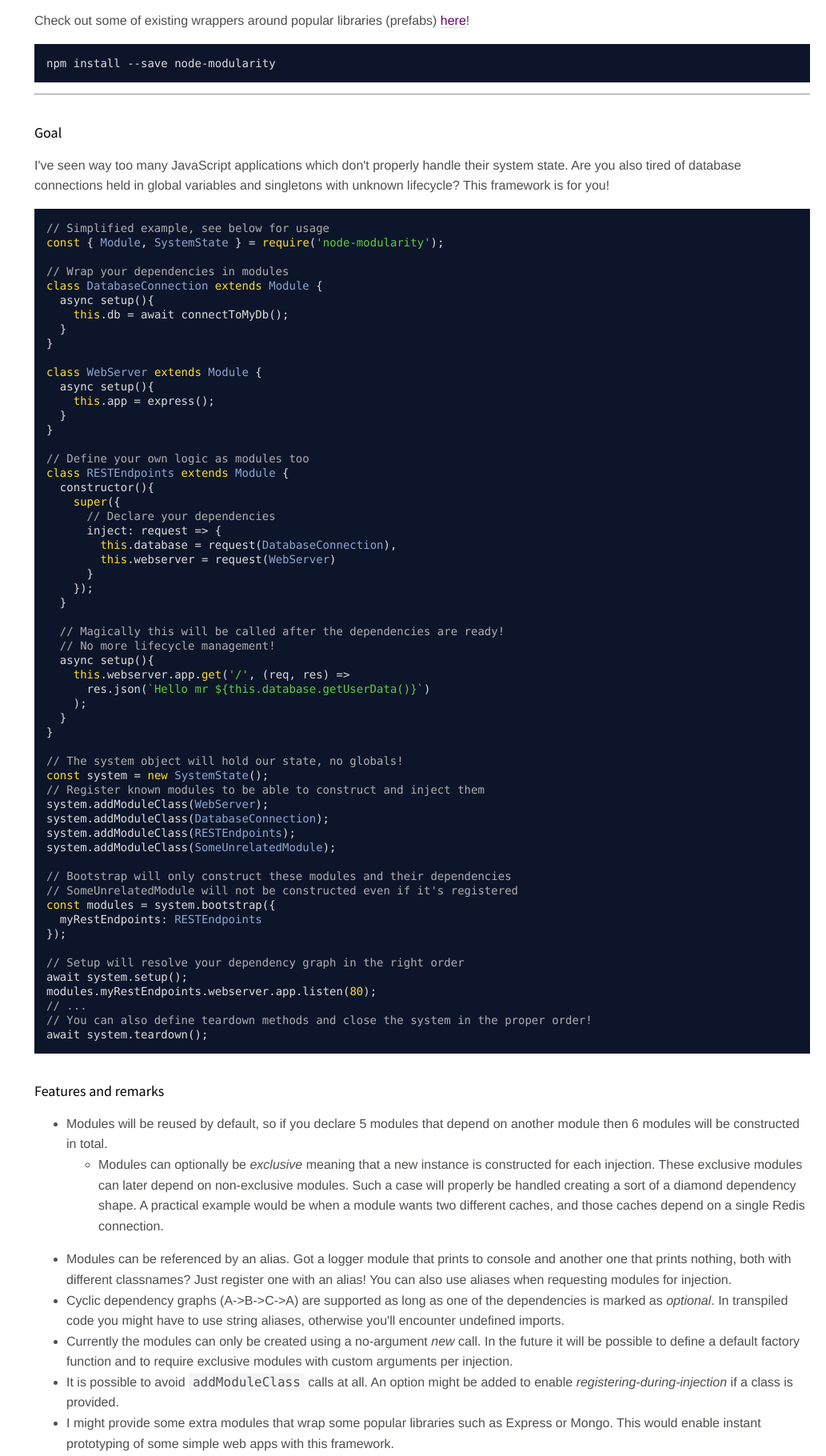
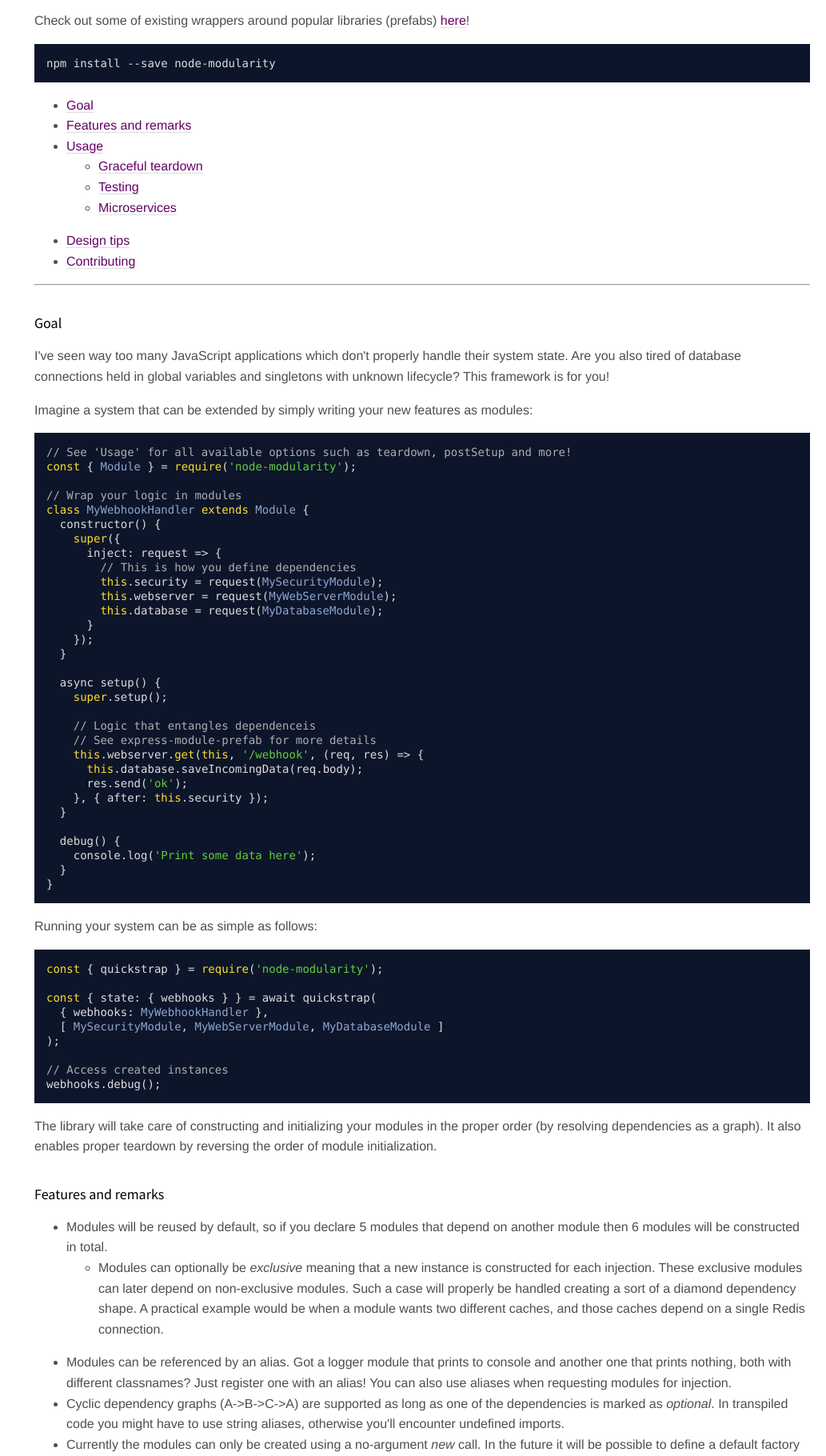
Before and after one commit to walasek/node-modularity, a website: page docs/index.html in a window 1280 px wide. Shown: the part 1124-2944 px from the top of the page at 80% size, without its empty margins (247-1280 px from the left). Drawn offline with Linux system fonts and the light colour scheme.

Commit message:
Minor documentation improvements, design guidelines added to README

```diff
--- a/docs/index.html
+++ b/docs/index.html
@@ -64,67 +64,67 @@
 <p>Check out some of existing wrappers around popular libraries (prefabs) <a href="./prefabs">here</a>!</p>
 <pre class="prettyprint source lang-bash"><code>npm install --save node-modularity
 </code></pre>
+<ul>
+<li><a href="#goal">Goal</a></li>
+<li><a href="#features-and-remarks">Features and remarks</a></li>
+<li><a href="#usage">Usage</a>
+<ul>
+<li><a href="#graceful-teardown">Graceful teardown</a></li>
+<li><a href="#testing">Testing</a></li>
+<li><a href="#microservices">Microservices</a></li>
+</ul>
+</li>
+<li><a href="#design-tips">Design tips</a></li>
+<li><a href="#contributing">Contributing</a></li>
+</ul>
 <hr>
 <h2>Goal</h2>
 <p>I've seen way too many JavaScript applications which don't properly handle their system state. Are you also tired of database connections held in global variables and singletons with unknown lifecycle? This framework is for you!</p>
-<pre class="prettyprint source lang-javascript"><code>// Simplified example, see below for usage
-const { Module, SystemState } = require('node-modularity');
+<p>Imagine a system that can be extended by simply writing your new features as modules:</p>
+<pre class="prettyprint source lang-javascript"><code>// See 'Usage' for all available options such as teardown, postSetup and more!
+const { Module } = require('node-modularity');
 
-// Wrap your dependencies in modules
-class DatabaseConnection extends Module {
-  async setup(){
-    this.db = await connectToMyDb();
-  }
-}
-
-class WebServer extends Module {
-  async setup(){
-    this.app = express();
-  }
-}
-
-// Define your own logic as modules too
-class RESTEndpoints extends Module {
-  constructor(){
+// Wrap your logic in modules
+class MyWebhookHandler extends Module {
+  constructor() {
     super({
-      // Declare your dependencies
       inject: request => {
-        this.database = request(DatabaseConnection),
-        this.webserver = request(WebServer)
+        // This is how you define dependencies
+        this.security = request(MySecurityModule);
+        this.webserver = request(MyWebServerModule);
+        this.database = request(MyDatabaseModule);
       }
     });
   }
 
-  // Magically this will be called after the dependencies are ready!
-  // No more lifecycle management!
-  async setup(){
-    this.webserver.app.get('/', (req, res) =>
-      res.json(`Hello mr ${this.database.getUserData()}`)
-    );
+  async setup() {
+    super.setup();
+
+    // Logic that entangles dependenceis
+    // See express-module-prefab for more details
+    this.webserver.get(this, '/webhook', (req, res) => {
+      this.database.saveIncomingData(req.body);
+      res.send('ok');
+    }, { after: this.security });
+  }
+
+  debug() {
+    console.log('Print some data here');
   }
 }
+</code></pre>
+<p>Running your system can be as simple as follows:</p>
+<pre class="prettyprint source lang-javascript"><code>const { quickstrap } = require('node-modularity');
 
-// The system object will hold our state, no globals!
-const system = new SystemState();
-// Register known modules to be able to construct and inject them
-system.addModuleClass(WebServer);
-system.addModuleClass(DatabaseConnection);
-system.addModuleClass(RESTEndpoints);
-system.addModuleClass(SomeUnrelatedModule);
+const { state: { webhooks } } = await quickstrap(
+  { webhooks: MyWebhookHandler },
+  [ MySecurityModule, MyWebServerModule, MyDatabaseModule ]
+);
 
-// Bootstrap will only construct these modules and their dependencies
-// SomeUnrelatedModule will not be constructed even if it's registered
-const modules = system.bootstrap({
-  myRestEndpoints: RESTEndpoints
-});
-
-// Setup will resolve your dependency graph in the right order
-await system.setup();
-modules.myRestEndpoints.webserver.app.listen(80);
-// ...
-// You can also define teardown methods and close the system in the proper order!
-await system.teardown();
+// Access created instances
+webhooks.debug();
 </code></pre>
+<p>The library will take care of constructing and initializing your modules in the proper order (by resolving dependencies as a graph). It also enables proper teardown by reversing the order of module initialization.</p>
 <h2>Features and remarks</h2>
 <ul>
 <li>Modules will be reused by default, so if you declare 5 modules that depend on another module then 6 modules will be constructed in total.
@@ -135,8 +135,6 @@ await system.teardown();
 <li>Modules can be referenced by an alias. Got a logger module that prints to console and another one that prints nothing, both with different classnames? Just register one with an alias! You can also use aliases when requesting modules for injection.</li>
 <li>Cyclic dependency graphs (A-&gt;B-&gt;C-&gt;A) are supported as long as one of the dependencies is marked as <em>optional</em>. In transpiled code you might have to use string aliases, otherwise you'll encounter undefined imports.</li>
 <li>Currently the modules can only be created using a no-argument <em>new</em> call. In the future it will be possible to define a default factory function and to require exclusive modules with custom arguments per injection.</li>
-<li>It is possible to avoid <code>addModuleClass</code> calls at all. An option might be added to enable <em>registering-during-injection</em> if a class is provided.</li>
-<li>I might provide some extra modules that wrap some popular libraries such as Express or Mongo. This would enable instant prototyping of some simple web apps with this framework.</li>
 <li>Interaction with transpilers (Babel, TypeScript) and bundlers (Browserify, Webpack) is not tested at this moment. They are known to modify class names and might break some internal mechanisms of this library.</li>
 <li>SystemState methods are secured with a semaphore. If your module somehow tries to call a setup while being in a setup phase then an error will be thrown. This is to ensure consistent operation.</li>
 <li>SystemState is a Module itself! You can take advantage of this and define very complex multi-domain applications that are separated from each other while you keep the ability to scale the project further easily.</li>
@@ -184,6 +182,8 @@ await system.teardown();
     super.teardown(); // Make sure the internal state knows about this
 
     // Cleanup connections, handles or other resources
+    // Dependencies injected with `request` are guaranteed NOT to be torn down
+    // Optional dependencies might have been torn down
   }
 }
 </code></pre>
@@ -293,6 +293,60 @@ test('My mocked module', () => {
 <h3>Microservices</h3>
 <p>When your project is modular you can start thinking about microservices. With <em>Modularity</em> you're one step away from being able to control your modules easily. Just bootstrap what you need in separate containers - the library will take care of dependencies. If your module doesn't need a database connection or a distributed cache - it won't try to set it up.</p>
 <p>The problem of communicating separated microservices is left to you to solve. Will it be a module which will handle a Message Queue, or some RPC abstraction? Wrap your transport layer in a Module and inject it - only where needed!</p>
+<h2>Design tips</h2>
+<p>When building a project using this library consider following these guidelines:</p>
+<ul>
+<li>
+<p>Consider structuring your project with the following directories:</p>
+<ul>
+<li><code>entrypoints</code> are scripts which can be run with the <code>node</code> command, they should contain System construction and <code>bootstrap</code> calls with proper modules
+<ul>
+<li>An example of an entrypoint could be a <code>main.js</code> file which would start all major modules</li>
+<li>Another example would be a <code>stats.js</code> file which would load modules related to data storage to only print some usage statistics</li>
+<li>Another example would be a <code>microservice.js</code> file which would only load some modules specified as command arguments</li>
+</ul>
+</li>
+<li><code>modules</code> should contain module definitions in a per-feature fashion (if possible). It is recommended to avoid shallow and wide structures, instead try to subdivide modules into functional groups.
+<ul>
+<li>It is recommended to add tests directly next to implementation files.</li>
+<li>If the module is complex then create a <code>tests</code> directory and store test files there.</li>
+</ul>
+</li>
+</ul>
+</li>
+<li>
+<p>Always use named exports. This allows consistent class names across the project.</p>
+<ul>
+<li>DON'T <code>module.exports = MyClass</code> or <code>export default MyClass</code> because <code>const MyDifferentName = require('...')</code> and <code>import MyDifferentName from ....</code></li>
+<li>DO <code>module.exports = { MyClass }</code> or <code>export MyClass</code></li>
+</ul>
+</li>
+<li>
+<p>Name your module classes with <code>*Module</code> suffix.</p>
+</li>
+<li>
+<p>Avoid building shallow system structures. Instead try to design your modules in a tree-like family by creating a module that only has a responsibility of containing references to other modules.</p>
+<ul>
+<li>DON'T <code>quickstrap({ UsersEndpoints, UserModel, ExpressServer, ExpressSessions, Database, ... })</code> because you'll end up with a long list of modules which will most likely be duplicated in some of your tests and entrypoints</li>
+<li>DO <code>quickstrap({ AllEndpoints, AllModels, Database, ... })</code> because you'll be able to easily build new entrypoints and tests with just a few module references</li>
+</ul>
+</li>
+<li>
+<p>Consider creating a module for environment variable access. Do not limit yourself to <code>process.env</code>, there can be other sources of configuration (<code>.env</code>, Redis, 3rd party services). Take advantage of this module to catch situations where a variable might not have been set - throw errors or assign defaults.</p>
+</li>
+<li>
+<p>Consider creating a module for logging. While I do not recommend managing logs in your application - such a module might be useful to properly format your logs before processing with another tool (assign a date, print in a desired format etc.). It will also enable an easy switch to libraries such as <code>winston</code>.</p>
+</li>
+<li>
+<p>When working with message queues or databases - consider defining a <code>teardown</code> procedure which would wait for all current operations to be finished before closing connections.</p>
+</li>
+<li>
+<p>Consider adding <code>SIGINT/SIGHUP/SIGTERM</code> handlers to perform graceful teardown of modules.</p>
+</li>
+<li>
+<p>This library takes advantage of the <a href="https://www.npmjs.com/package/debug">debug</a> package. Make sure to check it out and consider using it in your project.</p>
+</li>
+</ul>
 <h2>Contributing</h2>
 <p>The source is documented with JSDoc. To generate the documentation use:</p>
 <pre class="prettyprint source lang-bash"><code>npm run docs
--- a/jsdoc.json
+++ b/jsdoc.json
@@ -4,7 +4,7 @@
     },
     "recurseDepth": 10,
     "source": {
-        "include": ["README.md", "lib/"],
+        "include": ["README.md", "lib/", "prefabs/"],
         "includePattern": ".js(doc)?$",
 		"excludePattern": "(node_modules/|docs)",
 		"recurse": true
```
Also changed, not shown: README.md, prefabs/README.md.
